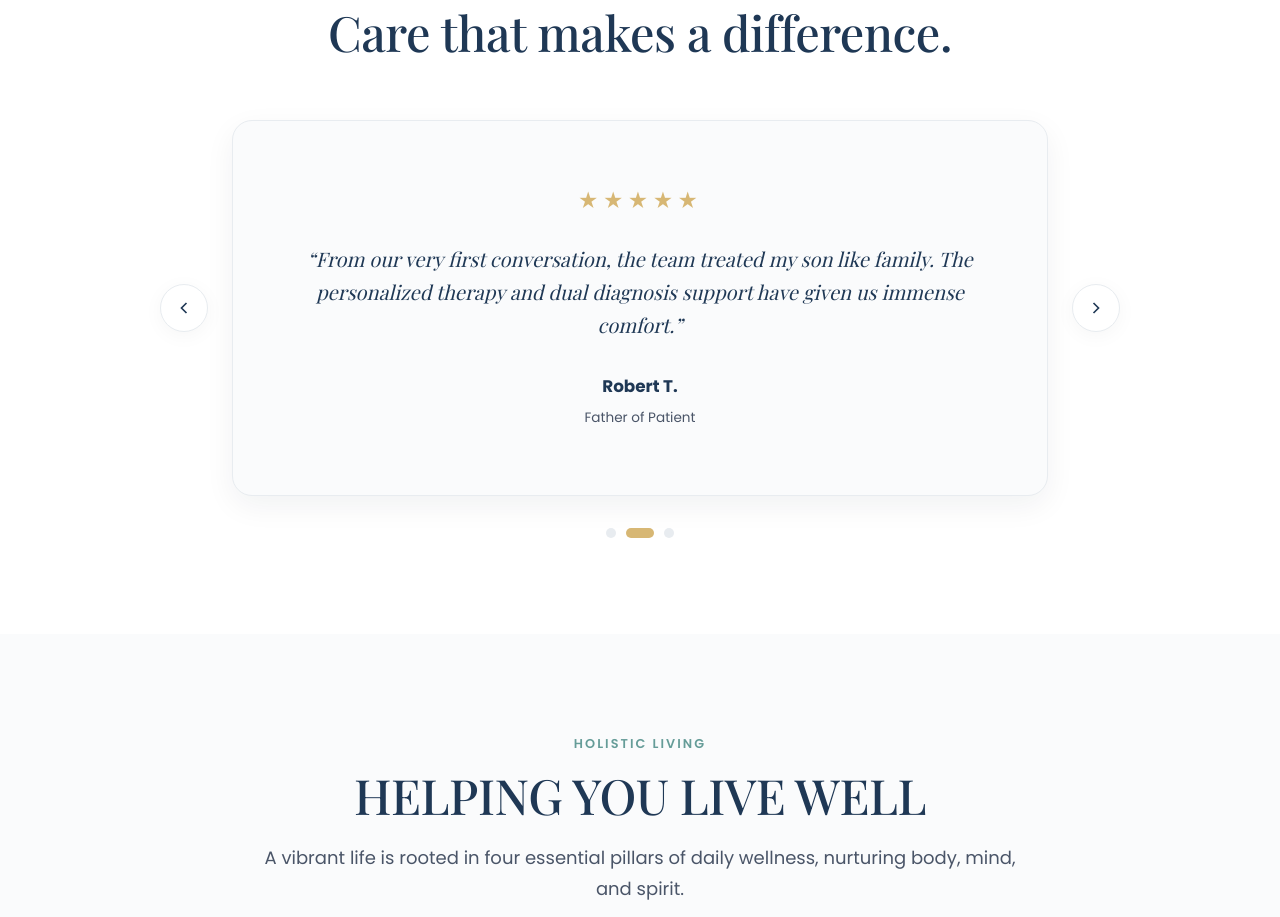
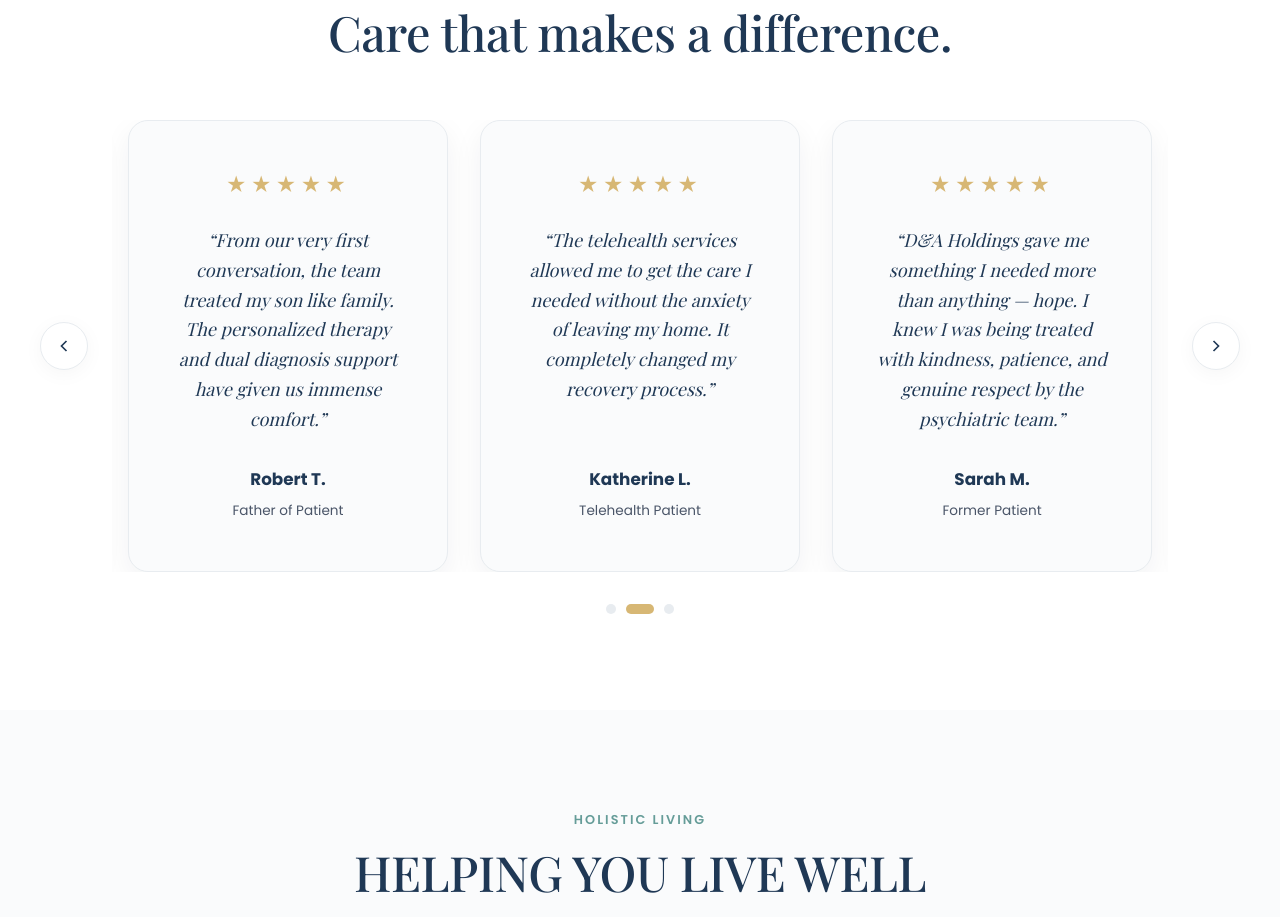
Before and after one commit to Springhive-Digital-Marketing-Agency/D-A-Holdings-Health-Solutions-LLC, a plain HTML site: page index2.html in a window 1280 px wide. Shown: the part 6540-7457 px from the top of the page. Drawn offline with nearby package versions, Linux system fonts and the light colour scheme; a web font is replaced by a local one.

Commit message:
Update testimonial section to display 3 boxes and loop correctly

```diff
--- a/css/index2.css
+++ b/css/index2.css
@@ -1366,7 +1366,7 @@ h1, h2, h3, h4, h5, h6 {
    ========================================================================== */
 .testimonial-slider-container {
     position: relative;
-    max-width: 960px;
+    max-width: 1280px;
     margin: 0 auto;
     display: flex;
     align-items: center;
@@ -1376,25 +1376,32 @@ h1, h2, h3, h4, h5, h6 {
 .slider-track-wrap {
     overflow: hidden;
     width: 100%;
-    border-radius: 20px;
+}
+
+.slider-track {
+    display: flex;
+    transition: transform 0.6s cubic-bezier(0.25, 1, 0.5, 1);
+}
+
+.testimonial-slide {
+    flex: 0 0 calc(100% / 3);
+    min-width: calc(100% / 3);
+    padding: 0 1rem;
+    display: flex;
+    flex-direction: column;
+}
+
+.testi-card-inner {
     background-color: var(--clr-ivory);
     border: 1px solid var(--clr-border);
     box-shadow: var(--shadow-soft);
-}
-
-.slider-track {
-    display: flex;
-    transition: transform 0.6s cubic-bezier(0.25, 1, 0.5, 1);
-}
-
-.testimonial-slide {
-    flex: 0 0 100%;
-    min-width: 100%;
-    padding: 4rem 3.5rem;
+    border-radius: 20px;
+    padding: 3rem 2.5rem;
+    height: 100%;
+    display: flex;
+    flex-direction: column;
+    align-items: center;
     text-align: center;
-    display: flex;
-    flex-direction: column;
-    align-items: center;
 }
 
 .testimonial-slide .stars {
@@ -1407,11 +1414,11 @@ h1, h2, h3, h4, h5, h6 {
 .testi-quote {
     font-family: var(--font-heading);
     font-style: italic;
-    font-size: 20px;
+    font-size: 18px;
     line-height: 1.65;
     color: var(--clr-navy);
     margin-bottom: 2rem;
-    max-width: 800px;
+    flex-grow: 1;
 }
 
 .testi-author strong {
@@ -2062,6 +2069,13 @@ h1, h2, h3, h4, h5, h6 {
 }
 
 /* Mobile (Max 768px) */
+@media (max-width: 992px) {
+    .testimonial-slide {
+        flex: 0 0 100%;
+        min-width: 100%;
+    }
+}
+
 @media (max-width: 768px) {
     :root {
         --container-padding: 20px;
--- a/index2.html
+++ b/index2.html
@@ -562,6 +562,7 @@
                         <div class="slider-track" id="testimonialTrack">
                             <!-- Slide 1 -->
                             <div class="testimonial-slide">
+                                <div class="testi-card-inner">
                                     <div class="stars">★★★★★</div>
                                     <blockquote class="testi-quote">
                                         “D&A Holdings gave me something I needed more than anything — hope. I knew I was being treated with kindness, patience, and genuine respect by the psychiatric team.”
@@ -571,9 +572,11 @@
                                         <span>Former Patient</span>
                                     </div>
                                 </div>
+                            </div>
 
                             <!-- Slide 2 -->
                             <div class="testimonial-slide">
+                                <div class="testi-card-inner">
                                     <div class="stars">★★★★★</div>
                                     <blockquote class="testi-quote">
                                         “From our very first conversation, the team treated my son like family. The personalized therapy and dual diagnosis support have given us immense comfort.”
@@ -583,9 +586,11 @@
                                         <span>Father of Patient</span>
                                     </div>
                                 </div>
+                            </div>
 
                             <!-- Slide 3 -->
                             <div class="testimonial-slide">
+                                <div class="testi-card-inner">
                                     <div class="stars">★★★★★</div>
                                     <blockquote class="testi-quote">
                                         “The telehealth services allowed me to get the care I needed without the anxiety of leaving my home. It completely changed my recovery process.”
@@ -593,6 +598,49 @@
                                     <div class="testi-author">
                                         <strong>Katherine L.</strong>
                                         <span>Telehealth Patient</span>
+                                    </div>
+                                </div>
+                            </div>
+
+                            <!-- Slide 4 -->
+                            <div class="testimonial-slide">
+                                <div class="testi-card-inner">
+                                    <div class="stars">★★★★★</div>
+                                    <blockquote class="testi-quote">
+                                        “D&A Holdings gave me something I needed more than anything — hope. I knew I was being treated with kindness, patience, and genuine respect by the psychiatric team.”
+                                    </blockquote>
+                                    <div class="testi-author">
+                                        <strong>Sarah M.</strong>
+                                        <span>Former Patient</span>
+                                    </div>
+                                </div>
+                            </div>
+
+                            <!-- Slide 5 -->
+                            <div class="testimonial-slide">
+                                <div class="testi-card-inner">
+                                    <div class="stars">★★★★★</div>
+                                    <blockquote class="testi-quote">
+                                        “From our very first conversation, the team treated my son like family. The personalized therapy and dual diagnosis support have given us immense comfort.”
+                                    </blockquote>
+                                    <div class="testi-author">
+                                        <strong>Robert T.</strong>
+                                        <span>Father of Patient</span>
+                                    </div>
+                                </div>
+                            </div>
+
+                            <!-- Slide 6 -->
+                            <div class="testimonial-slide">
+                                <div class="testi-card-inner">
+                                    <div class="stars">★★★★★</div>
+                                    <blockquote class="testi-quote">
+                                        “The telehealth services allowed me to get the care I needed without the anxiety of leaving my home. It completely changed my recovery process.”
+                                    </blockquote>
+                                    <div class="testi-author">
+                                        <strong>Katherine L.</strong>
+                                        <span>Telehealth Patient</span>
+                                    </div>
                                 </div>
                             </div>
                         </div>
--- a/js/index2.js
+++ b/js/index2.js
@@ -67,15 +67,32 @@ document.addEventListener('DOMContentLoaded', () => {
     const totalSlides = slides.length;
     let autoSlideInterval = null;
 
+    // Calculate max slides based on screen width (desktop 3, mobile 1)
+    const getItemsPerView = () => window.innerWidth > 992 ? 3 : 1;
+
     const updateSlider = (index) => {
-        currentSlide = (index + totalSlides) % totalSlides;
+        const itemsPerView = getItemsPerView();
+        const maxIndex = totalSlides - itemsPerView;
+
+        if (index < 0) {
+            currentSlide = maxIndex;
+        } else if (index > maxIndex) {
+            currentSlide = 0;
+        } else {
+            currentSlide = index;
+        }
+
         if (track) {
-            track.style.transform = `translateX(-${currentSlide * 100}%)`;
+            track.style.transform = `translateX(-${currentSlide * (100 / itemsPerView)}%)`;
         }
 
         dotBtns.forEach((dot, idx) => {
-            dot.classList.toggle('active', idx === currentSlide);
-            dot.setAttribute('aria-current', idx === currentSlide ? 'true' : 'false');
+            // Update dots to match the current slide group (simplified)
+            if(idx < dotBtns.length) {
+                const dotTarget = parseInt(dot.getAttribute('data-slide') || 0, 10);
+                dot.classList.toggle('active', dotTarget === currentSlide || (dotTarget === 0 && currentSlide > 2));
+                dot.setAttribute('aria-current', dotTarget === currentSlide ? 'true' : 'false');
+            }
         });
     };
 
```
Lines whose indentation alone changed are shown as unchanged.
